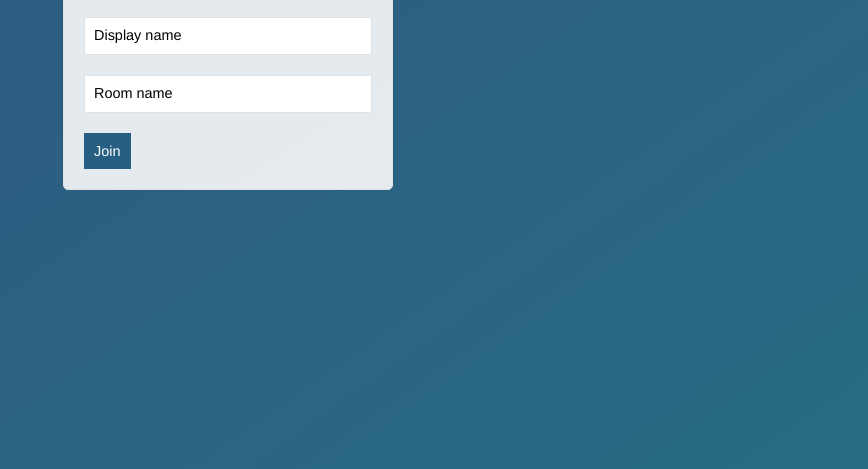
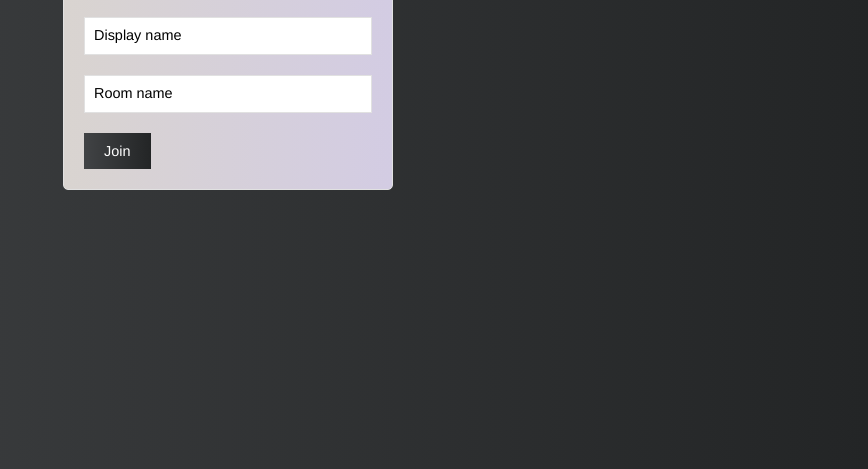
Before and after one commit to reallinfo/Go-Chat, a website: page public/index.html in a window 1280 px wide. Shown: the part 331-800 px from the top of the page, without its empty margins (412-1280 px from the left). Drawn offline with Linux system fonts and the light colour scheme.

Commit message:
Styling UI

```diff
--- a/public/css/styles.css
+++ b/public/css/styles.css
@@ -19,10 +19,16 @@
 
   button {
     border: none;
-    background: #265f82;
+    /* background: #265f82; */
+    background: #232526;  /* fallback for old browsers */
+    background: -webkit-linear-gradient(to right, #414345, #232526);  /* Chrome 10-25, Safari 5.1-6 */
+    background: linear-gradient(to right, #414345, #232526); /* W3C, IE 10+/ Edge, Firefox 16+, Chrome 26+, Opera 12+, Safari 7+ */
+
     color: white;
     cursor: pointer;
     padding: 10px;
+    padding-left:20px;
+    padding-right: 20px;
     transition: background .3s ease;
   }
 
@@ -44,16 +50,24 @@
     height: 100vh;
     width: 100vw;
     justify-content: center;
-    background: -moz-linear-gradient(125deg, rgba(39,107,130,1) 0%, rgba(49,84,129,1) 100%); /* ff3.6+ */
-    background: -webkit-gradient(linear, left top, right bottom, color-stop(0%, rgba(49,84,129,1)), color-stop(100%, rgba(39,107,130,1))); /* safari4+,chrome */
-    background: -webkit-linear-gradient(125deg, rgba(39,107,130,1) 0%, rgba(49,84,129,1) 100%); /* safari5.1+,chrome10+ */
-    background: -o-linear-gradient(125deg, rgba(39,107,130,1) 0%, rgba(49,84,129,1) 100%); /* opera 11.10+ */
-    background: -ms-linear-gradient(125deg, rgba(39,107,130,1) 0%, rgba(49,84,129,1) 100%); /* ie10+ */
-    background: linear-gradient(325deg, rgba(39,107,130,1) 0%, rgba(49,84,129,1) 100%); /* w3c */
+    /* background: -moz-linear-gradient(125deg, rgba(39,107,130,1) 0%, rgba(49,84,129,1) 100%); /* ff3.6+ */
+    /* background: -webkit-gradient(linear, left top, right bottom, color-stop(0%, rgba(49,84,129,1)), color-stop(100%, rgba(39,107,130,1))); /* safari4+,chrome */
+    /* background: -webkit-linear-gradient(125deg, rgba(39,107,130,1) 0%, rgba(49,84,129,1) 100%); safari5.1+,chrome10+ */
+    /* background: -o-linear-gradient(125deg, rgba(39,107,130,1) 0%, rgba(49,84,129,1) 100%); opera 11.10+ */
+    /* background: -ms-linear-gradient(125deg, rgba(39,107,130,1) 0%, rgba(49,84,129,1) 100%); ie10+ */
+    /* background: linear-gradient(325deg, rgba(39,107,130,1) 0%, rgba(49,84,129,1) 100%); w3c */
+    background: #232526;  /* fallback for old browsers */
+    background: -webkit-linear-gradient(to right, #414345, #232526);  /* Chrome 10-25, Safari 5.1-6 */
+    background: linear-gradient(to right, #414345, #232526); /* W3C, IE 10+/ Edge, Firefox 16+, Chrome 26+, Opera 12+, Safari 7+ */
+
   }
 
   .centered-form__form {
-    background: rgba(250, 250, 250, 0.9);
+    /* background: rgba(250, 250, 250, 0.9); */
+    background: #D3CCE3;  /* fallback for old browsers */
+    background: -webkit-linear-gradient(to right, #D9D4D0, #D3CCE3);  /* Chrome 10-25, Safari 5.1-6 */
+    background: linear-gradient(to right, #D9D4D0, #D3CCE3); /* W3C, IE 10+/ Edge, Firefox 16+, Chrome 26+, Opera 12+, Safari 7+ */
+
     border: 1px solid #e1e1e1;
     border-radius: 5px;
     padding: 0px 20px;
@@ -118,6 +132,10 @@
     background: -o-linear-gradient(125deg, rgba(39,107,130,1) 0%, rgba(49,84,129,1) 100%); /* opera 11.10+ */
     background: -ms-linear-gradient(125deg, rgba(39,107,130,1) 0%, rgba(49,84,129,1) 100%); /* ie10+ */
     background: linear-gradient(325deg, rgba(39,107,130,1) 0%, rgba(49,84,129,1) 100%); /* w3c */
+
+    background: #232526;  /* fallback for old browsers */
+    background: -webkit-linear-gradient(to right, #414345, #232526);  /* Chrome 10-25, Safari 5.1-6 */
+    background: linear-gradient(to right, #414345, #232526);
   }
 
   .chat__sidebar h3 {
--- a/public/index.html
+++ b/public/index.html
@@ -7,10 +7,11 @@
         <link rel="stylesheet" href="/css/styles.css">
     </head>
     <body class="centered-form">
+            <a target="_blank" href="https://github.com/MadhavBahlMD/Go-Chat"><img style="position: absolute; top: 0; right: 0; border: 0;" src="https://camo.githubusercontent.com/e7bbb0521b397edbd5fe43e7f760759336b5e05f/68747470733a2f2f73332e616d617a6f6e6177732e636f6d2f6769746875622f726962626f6e732f666f726b6d655f72696768745f677265656e5f3030373230302e706e67" alt="Fork me on GitHub" data-canonical-src="https://s3.amazonaws.com/github/ribbons/forkme_right_green_007200.png"></a>
         <div class="centered-form__form">
             <form action="/chat.html">
                 <div class="form-field">
-                    <h3>Join a chat</h3>
+                    <h3>LET'S GO CHAT</h3>
                 </div>
                 <div class="form-field">
                     <input type="text" name="name" required />
```
Also changed, not shown: public/chat.html (+5 -3 lines).
